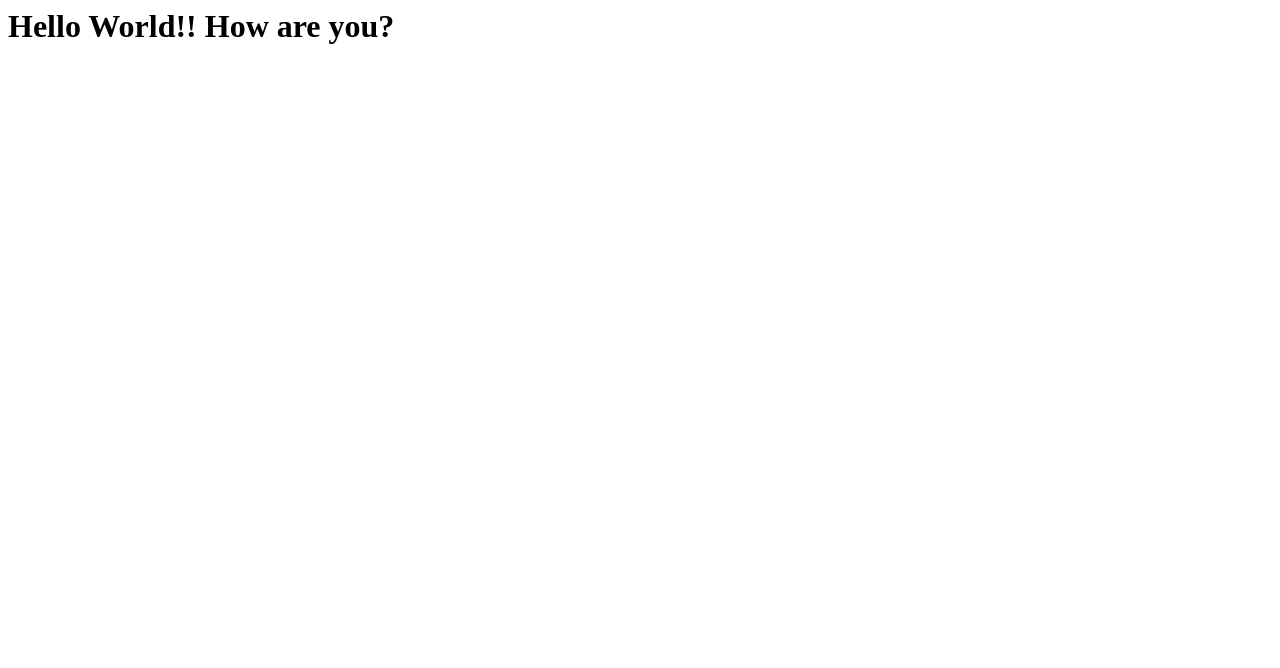
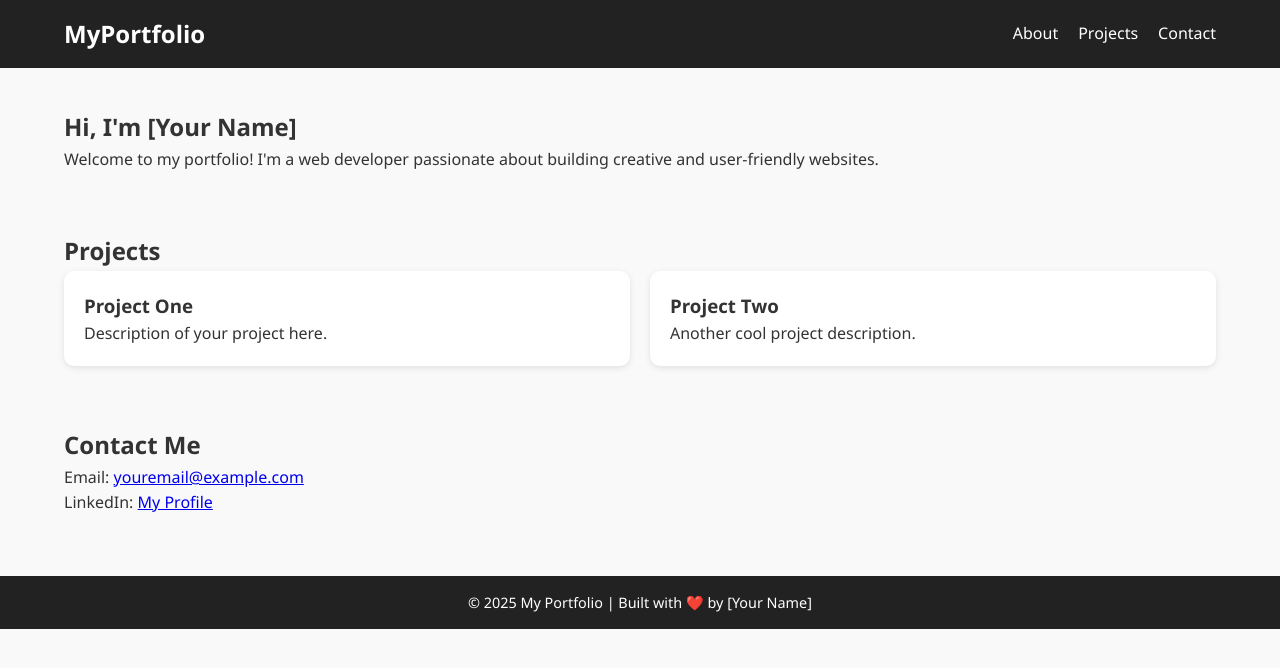
Before and after one commit to R0SYA8/rosyausencio.github.io-portfolio, a plain HTML site: page index.html in a window 1280 px wide. Drawn offline with Linux system fonts and the light colour scheme.

Commit message:
added new items

```diff
--- /dev/null
+++ b/assets/css/style.css
@@ -0,0 +1,80 @@
+* {
+  margin: 0;
+  padding: 0;
+  box-sizing: border-box;
+}
+
+body {
+  font-family: 'Segoe UI', Tahoma, Geneva, Verdana, sans-serif;
+  color: #333;
+  background-color: #f9f9f9;
+  line-height: 1.6;
+}
+
+header {
+  background-color: #222;
+  color: #fff;
+  padding: 15px 0;
+}
+
+.navbar {
+  display: flex;
+  justify-content: space-between;
+  align-items: center;
+  width: 90%;
+  margin: auto;
+}
+
+.logo {
+  font-size: 1.5rem;
+  font-weight: bold;
+}
+
+.nav-links {
+  list-style: none;
+  display: flex;
+}
+
+.nav-links li {
+  margin-left: 20px;
+}
+
+.nav-links a {
+  color: #fff;
+  text-decoration: none;
+  transition: color 0.3s ease;
+}
+
+.nav-links a:hover {
+  color: #00bcd4;
+}
+
+main {
+  width: 90%;
+  margin: 40px auto;
+}
+
+section {
+  margin-bottom: 60px;
+}
+
+.project-grid {
+  display: grid;
+  grid-template-columns: repeat(auto-fit, minmax(250px, 1fr));
+  gap: 20px;
+}
+
+.project-card {
+  background: #fff;
+  padding: 20px;
+  border-radius: 10px;
+  box-shadow: 0 2px 6px rgba(0,0,0,0.1);
+}
+
+footer {
+  background-color: #222;
+  color: #fff;
+  text-align: center;
+  padding: 15px 0;
+  font-size: 0.9rem;
+}
--- a/index.html
+++ b/index.html
@@ -1 +1,57 @@
-<h1> Hello World!! How are you?</h1>
+<!DOCTYPE html>
+<html lang="en">
+<head>
+  <meta charset="UTF-8" />
+  <meta name="viewport" content="width=device-width, initial-scale=1.0" />
+  <title>My Portfolio</title>
+  <link rel="stylesheet" href="assets/css/style.css" />
+</head>
+<body>
+  <!-- Navigation Bar -->
+  <header>
+    <nav class="navbar">
+      <div class="logo">MyPortfolio</div>
+      <ul class="nav-links">
+        <li><a href="#about">About</a></li>
+        <li><a href="#projects">Projects</a></li>
+        <li><a href="#contact">Contact</a></li>
+      </ul>
+    </nav>
+  </header>
+
+  <!-- Main Content -->
+  <main>
+    <section id="about">
+      <h1>Hi, I'm [Your Name]</h1>
+      <p>Welcome to my portfolio! I'm a web developer passionate about building creative and user-friendly websites.</p>
+    </section>
+
+    <section id="projects">
+      <h2>Projects</h2>
+      <div class="project-grid">
+        <div class="project-card">
+          <h3>Project One</h3>
+          <p>Description of your project here.</p>
+        </div>
+        <div class="project-card">
+          <h3>Project Two</h3>
+          <p>Another cool project description.</p>
+        </div>
+      </div>
+    </section>
+
+    <section id="contact">
+      <h2>Contact Me</h2>
+      <p>Email: <a href="mailto:youremail@example.com">youremail@example.com</a></p>
+      <p>LinkedIn: <a href="#" target="_blank">My Profile</a></p>
+    </section>
+  </main>
+
+  <!-- Footer -->
+  <footer>
+    <p>&copy; 2025 My Portfolio | Built with ❤️ by [Your Name]</p>
+  </footer>
+
+  <script src="script.js"></script>
+</body>
+</html>
```
Also changed, not shown: assets/css/script.js (added, +9 -0 lines).
